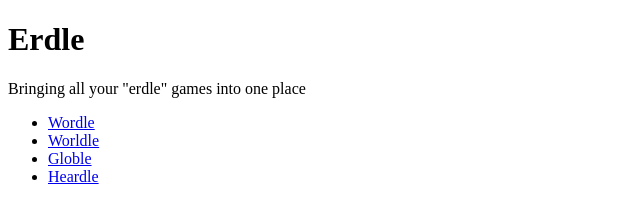
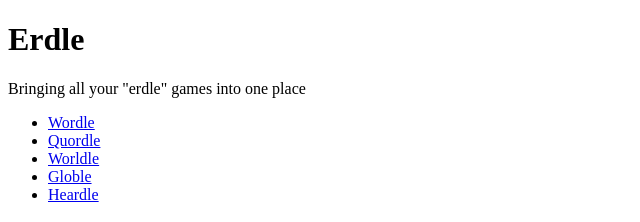
Before and after one commit to andrewnick/Erdle, a Next.js app in the folder apps/web/: page / in a window 1280 px wide. Shown: the top 222 px of the page, without its empty margins (0-640 px from the left). Built offline with nearby package versions, Linux system fonts and the light colour scheme.

Commit message:
add Quordle

```diff
--- a/apps/web/pages/index.tsx
+++ b/apps/web/pages/index.tsx
@@ -11,6 +11,15 @@
             rel="noopener noreferrer"
           >
             Wordle
+          </a>
+        </li>
+        <li>
+          <a
+            href="https://www.quordle.com/#/"
+            target="_blank"
+            rel="noopener noreferrer"
+          >
+            Quordle
           </a>
         </li>
         <li>
```
